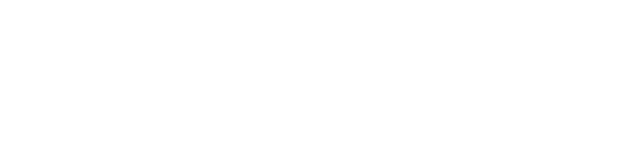
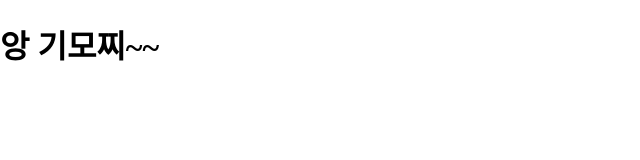
Before and after one commit to PigeonHwang/pigeonhwang.github.io, a plain HTML site: page index.html in a window 1280 px wide. Shown: the whole page, without its empty margins (0-640 px from the left). Drawn offline with Linux system fonts and the light colour scheme.

Commit message:
Update index.html

```diff
--- a/index.html
+++ b/index.html
@@ -13,7 +13,9 @@
           You need to host your own proxy and use it instead. The proxy is based on CORS Anywhere (see https://github.com/Rob--W/cors-anywhere).
           ⚠️⚠️⚠️
         -->
-        <a-box position="0 0 0" rotation="0 0 0" color="#4CC3D9"></a-box>
+        <a-plane position="0 0 -4" rotation="-90 0 0" width="4" height="4" color="#7BC8A4">
+            <h1>앙 기모찌~~</h1>
+        </a-plane>
       </a-marker>
       <a-entity camera></a-entity>
     </a-scene>
```
